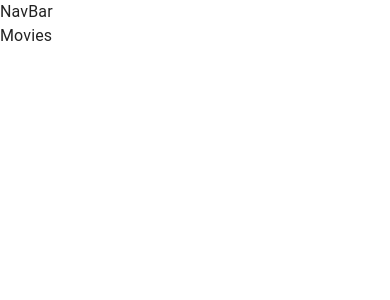
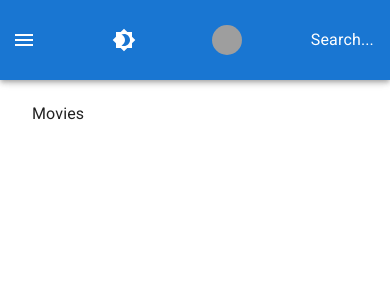
Before and after one commit to chhroot/cinesthetic, a React (Create React App) app: page / in a window 390 px wide. Shown: the top 300 px of the page. Built offline with nearby package versions, Linux system fonts and the light colour scheme; grey boxes are pictures that could not be loaded.

Commit message:
ft: navbar

```diff
--- a/public/index.html
+++ b/public/index.html
@@ -3,6 +3,11 @@
   <head>
     <meta charset="utf-8" />
     <link rel="icon" href="%PUBLIC_URL%/favicon.ico" />
+    <link
+  rel="stylesheet"
+  href="https://fonts.googleapis.com/css?family=Roboto:300,400,500,700&display=swap"
+/>
+
     <meta name="viewport" content="width=device-width, initial-scale=1" />
     <meta name="theme-color" content="#000000" />
     <meta
@@ -24,7 +29,7 @@
       work correctly both with client-side routing and a non-root public URL.
       Learn how to configure a non-root public URL by running `npm run build`.
     -->
-    <title>React App</title>
+    <title>Cinesthetic</title>
   </head>
   <body>
     <noscript>You need to enable JavaScript to run this app.</noscript>
--- a/src/components/App.jsx
+++ b/src/components/App.jsx
@@ -11,10 +11,11 @@ import {
 function App() {
   const classes = useStyles();
   return (
-    <div>
+    <div className={classes.root}>
       <CssBaseline />
       <NavBar />
-      <main>
+      <main className={classes.content}>
+        <div className={classes.toolbar} />
         <Switch>
           <Route exact path="/movie/:id">
             <MovieInformation />
--- a/src/components/NavBar/NavBar.jsx
+++ b/src/components/NavBar/NavBar.jsx
@@ -1,10 +1,49 @@
 import React from 'react';
+import {
+  AppBar, IconButton, Toolbar, Drawer, Button, Avatar, useMediaQuery,
+} from '@mui/material';
+import {
+  Menu, AccounCircle, Brightness4, Brightness7, AccountCircle,
+} from '@mui/icons-material';
+import { Link } from 'react-router-dom';
+import { useTheme } from '@mui/material/styles';
+
+import useStyles from './styles';
 
 function NavBar() {
-  console.log('g');
+  const classes = useStyles();
+  const isMobile = useMediaQuery('(max-width:600px)');
+  const theme = useTheme();
+  const isAuthenticated = true;
 
   return (
-    <div>NavBar</div>
+    <AppBar position="fixed" className={classes.appbar}>
+      <Toolbar className={classes.toolbar}>
+        {isMobile && (
+        <IconButton color="inherit" edge="start" style={{ outline: 'none' }} onClick={() => {}} className={classes.menuButton}>
+          <Menu />
+        </IconButton>
+        )}
+        <IconButton color="inherit" sx={{ ml: 1 }} onClick={() => {}}>
+          {theme.palette.mode === 'dark' ? <Brightness7 /> : <Brightness4 /> }
+        </IconButton>
+        {!isMobile && 'Search...'}
+        <div>
+          {!isAuthenticated ? (
+            <Button color="inherit" onClick={() => {}}>
+              Login &nbsp; <AccountCircle />
+            </Button>
+
+          ) : (
+            <Button color="inherit" component={Link} to="/profile/:id" className={classes.linkButton} onClick={() => {}}>
+              {!isMobile && <>My Movies &nbsp;</>}
+              <Avatar style={{ height: 30, width: 30 }} alt="profile" src="https://cdn.pixabay.com/photo/2016/08/08/09/17/avatar-1577909_1280.png" />
+            </Button>
+          )}
+        </div>
+        {isMobile && 'Search...'}
+      </Toolbar>
+    </AppBar>
   );
 }
 
--- /dev/null
+++ b/src/components/NavBar/styles.js
@@ -0,0 +1,20 @@
+import { makeStyles } from '@mui/styles';
+
+export default makeStyles((theme) => ({
+  toolbar: {
+    height: '80px',
+    display: 'flex',
+    justifyContent: 'space-between',
+    marginLeft: '240px',
+    [theme.breakpoints.down('sm')]: {
+      marginLeft: 0,
+      flexWrap: 'wrap',
+    },
+  },
+  menuButton: {
+    marginRight: theme.spacing(2),
+    [theme.breakpoints.up('sm')]: {
+      display: 'none',
+    },
+  },
+}));
--- a/src/components/styles.js
+++ b/src/components/styles.js
@@ -1,3 +1,17 @@
 import { makeStyles } from '@mui/styles';
 
-export default makeStyles(() => ({}));
+export default makeStyles(() => ({
+  root: {
+    display: 'flex',
+    height: '100%',
+  },
+
+  toolbar: {
+    height: '70px',
+  },
+
+  content: {
+    flexGrow: 1,
+    padding: '2em',
+  },
+}));
--- a/src/index.js
+++ b/src/index.js
@@ -1,12 +1,17 @@
 import React from 'react';
 import ReactDOM from 'react-dom';
 import { BrowserRouter } from 'react-router-dom';
+import { createTheme, ThemeProvider } from '@mui/material/styles';
 
 import App from './components/App';
 
+const theme = createTheme({});
+
 ReactDOM.render(
-  <BrowserRouter>
-    <App />
-  </BrowserRouter>,
+  <ThemeProvider theme={theme}>
+    <BrowserRouter>
+      <App />
+    </BrowserRouter>
+  </ThemeProvider>,
   document.getElementById('root'),
 );
```
Also changed, not shown: 2 other files (tests, documents, lock files or other folders).
